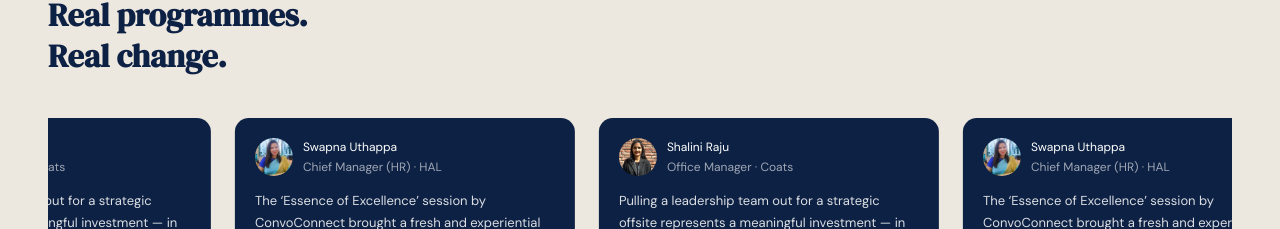
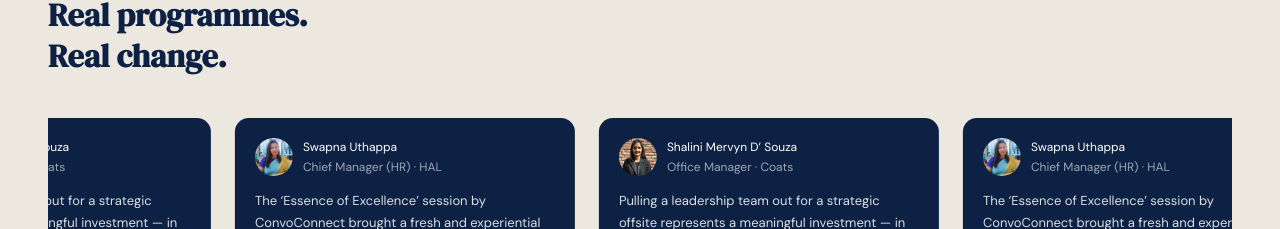
Before and after one commit to Convoconnect001/convoconnect, a React (Vite) app: page / in a window 1280 px wide. Shown: the part 4278-4507 px from the top of the page. Built offline with nearby package versions, Linux system fonts and the light colour scheme.

Commit message:
Update Testimonials.jsx

```diff
--- a/src/components/Testimonials.jsx
+++ b/src/components/Testimonials.jsx
@@ -18,7 +18,7 @@
 
 I would engage them again without hesitation.`,
       author: "Office Manager · Coats",
-      name: "Shalini Raju",
+      name: "Shalini Mervyn D’ Souza",
       image: "/testimonial1.jpeg",
     },
     {
```
